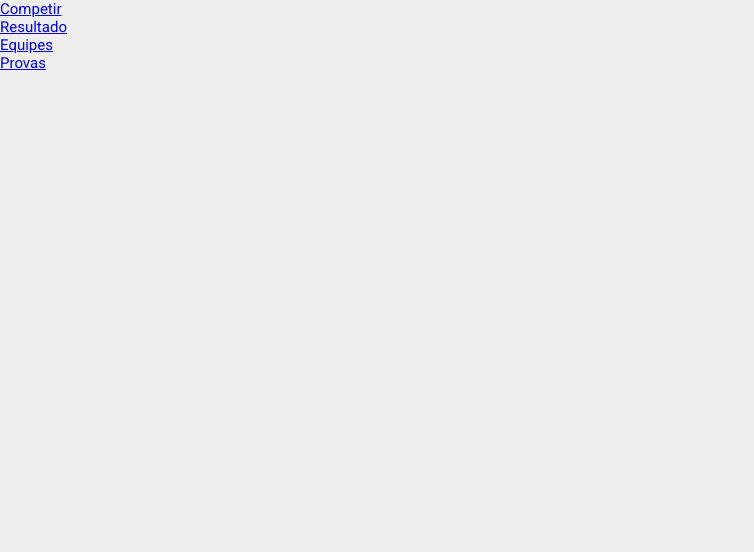
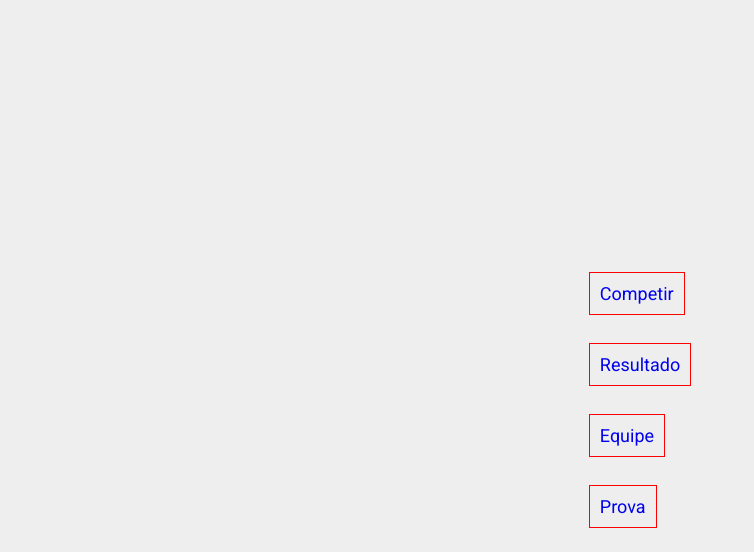
Before and after one commit to asaphfernandes/game_acamps, a React (Create React App) app in the folder web/: page / in a window 1280 px wide. Shown: the top 552 px of the page, without its empty margins (0-754 px from the left). Built offline with nearby package versions, Linux system fonts and the light colour scheme.

Commit message:
Estilizando menu

```diff
--- a/web/src/app/container.tsx
+++ b/web/src/app/container.tsx
@@ -5,7 +5,8 @@ const Container = styled('div')({
   flexDirection: 'column',
   backgroundColor: '#eee',
   height: '100%',
-
+  alignItems: "center",
+  justifyContent: "center",
   ' .topbar, .footer': {
     height: '56px',
     display: 'flex',
--- a/web/src/app/index.tsx
+++ b/web/src/app/index.tsx
@@ -9,12 +9,16 @@ import CompetirEquipeView from './competir/equipe';
 import CompetirCronometroView from './competir/cronometro';
 
 const HomeView: React.FC = () => {
+  const opcoes = ["Competir", "Resultado", "Equipe", "Prova"];
   return (<Container>
-    <ul>
-      <li><Link to='/competir'>Competir</Link></li>
-      <li><Link to='/resultado'>Resultado</Link></li>
-      <li><Link to='/equipe'>Equipes</Link></li>
-      <li><Link to='/prova'>Provas</Link></li>
+    <ul style={{ listStyle: "none" }}>
+      {opcoes.map(opcao => {
+        return (<li key={opcao} style={{ margin: 50 }}>
+          <Link to={`/${opcao}`} style={{ fontSize: 18, padding: 10, textDecoration: "none", border: "1px solid red" }}>
+            {opcao}
+          </Link>
+        </li>)
+      })}
     </ul>
   </Container>);
 };
```
Lines whose indentation alone changed are shown as unchanged.
